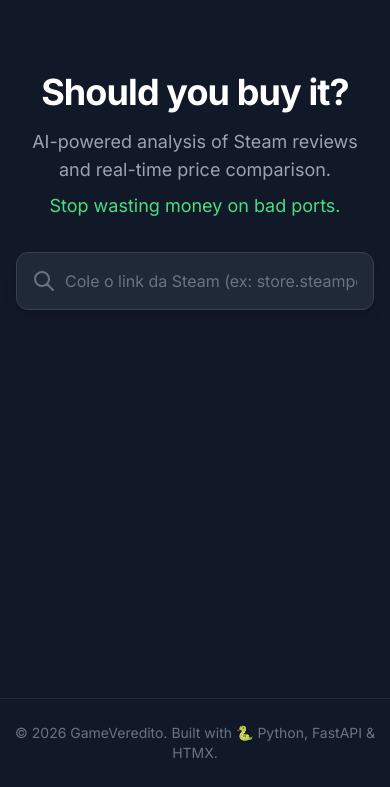
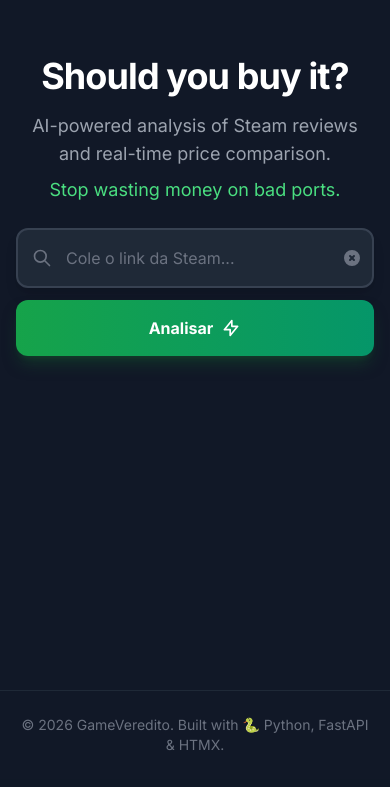
Before and after one commit to andrebonfim/game-veredito, a Python web app: template app/templates/index.html in a window 390 px wide. Shown: the part 65-852 px from the top of the page. After the commit the page ends 815 px from the top, so only its background shows below. Run offline with Jinja, Linux system fonts and the light colour scheme; the template is opened without the code that fills it, so the values that code supplies are empty; some libraries are stand-ins or nearby versions.

Commit message:
Feat(v1.4.0): UI Overhaul - Add Analyze button and Mobile First layout
Removed auto-search on keyup for better UX/control. implemented modular input design with Clear button (X) and separate Analyze button. Fixed spacing issues and optimized for mobile screens.

```diff
--- a/app/core/config.py
+++ b/app/core/config.py
@@ -9,7 +9,7 @@ class Settings(BaseSettings):
 
     # General Info
     PROJECT_NAME: str = "GameVeredito"
-    VERSION: str = "1.3.0"
+    VERSION: str = "1.4.0"
 
     # API Configuration
     # 'GEMINI_API_KEY' is required (no default value).
--- a/app/templates/base.html
+++ b/app/templates/base.html
@@ -49,7 +49,7 @@
   </main>
 
   <footer class="border-t border-gray-800 py-6 mt-auto">
-    <div class="container mx-auto text-center text-sm text-gray-500">
+    <div class="container mx-auto px-4 text-center text-sm text-gray-500">
       <p>&copy; 2026 GameVeredito. Built with 🐍 Python, FastAPI & HTMX.</p>
     </div>
   </footer>
--- a/app/templates/index.html
+++ b/app/templates/index.html
@@ -3,7 +3,19 @@
 {% block title %}GameVeredito | AI Game Analysis{% endblock %}
 
 {% block content %}
-<div class="flex flex-col items-center justify-center pt-10 pb-20 text-center space-y-8">
+
+<style>
+  .htmx-indicator {
+    display: none;
+  }
+
+  .htmx-request .htmx-indicator,
+  .htmx-request.htmx-indicator {
+    display: flex;
+  }
+</style>
+
+<div class="flex flex-col items-center justify-center pt-6 pb-12 text-center space-y-6">
 
   <div class="space-y-4 max-w-2xl">
     <h1 class="text-4xl md:text-6xl font-bold tracking-tight text-white">
@@ -15,29 +27,52 @@
     </p>
   </div>
 
-  <div class="w-full max-w-xl relative group">
+  <form hx-post="/api/analyze" hx-target="#result-area" hx-indicator="#loading-indicator"
+    class="w-full max-w-2xl flex flex-col md:flex-row gap-3 items-stretch mx-auto">
+
+    <div class="relative flex-grow group">
       <div
         class="absolute inset-y-0 left-0 pl-4 flex items-center pointer-events-none text-gray-500 group-focus-within:text-green-500 transition-colors">
-      <svg xmlns="http://www.w3.org/2000/svg" class="h-6 w-6" fill="none" viewBox="0 0 24 24" stroke="currentColor">
+        <svg xmlns="http://www.w3.org/2000/svg" class="h-5 w-5" fill="none" viewBox="0 0 24 24" stroke="currentColor">
           <path stroke-linecap="round" stroke-linejoin="round" stroke-width="2"
             d="M21 21l-6-6m2-5a7 7 0 11-14 0 7 7 0 0114 0z" />
         </svg>
       </div>
 
-    <input type="text" name="game_url"
-      class="block w-full pl-12 pr-4 py-4 bg-gray-800 border border-gray-700 rounded-xl text-white placeholder-gray-500 focus:outline-none focus:ring-2 focus:ring-green-500 focus:border-transparent transition-all shadow-lg"
-      placeholder="Cole o link da Steam (ex: store.steampowered.com/app/1091500...)" hx-post="/api/analyze"
-      hx-trigger="keyup delay:1000ms changed" hx-target="#result-area" hx-indicator="#loading-indicator">
+      <input type="text" name="game_url" id="search-input"
+        class="block w-full pl-12 pr-10 py-4 bg-gray-800 border-2 border-gray-700 rounded-xl text-white placeholder-gray-500 focus:outline-none focus:border-green-500 focus:ring-4 focus:ring-green-500/20 transition-all shadow-lg"
+        placeholder="Cole o link da Steam..." autocomplete="off" required>
+
+      <button type="button"
+        onclick="document.getElementById('search-input').value = ''; document.getElementById('search-input').focus(); document.getElementById('result-area').innerHTML = '';"
+        class="absolute inset-y-0 right-0 pr-3 flex items-center text-gray-500 hover:text-white transition-colors cursor-pointer"
+        title="Limpar">
+        <svg xmlns="http://www.w3.org/2000/svg" class="h-5 w-5" viewBox="0 0 20 20" fill="currentColor">
+          <path fill-rule="evenodd"
+            d="M10 18a8 8 0 100-16 8 8 0 000 16zM8.707 7.293a1 1 0 00-1.414 1.414L8.586 10l-1.293 1.293a1 1 0 101.414 1.414L10 11.414l1.293 1.293a1 1 0 001.414-1.414L11.414 10l1.293-1.293a1 1 0 00-1.414-1.414L10 8.586 8.707 7.293z"
+            clip-rule="evenodd" />
+        </svg>
+      </button>
     </div>
 
-  <div id="loading-indicator" class="htmx-indicator flex flex-col items-center justify-center space-y-2 py-4">
+    <button type="submit"
+      class="bg-gradient-to-r from-green-600 to-emerald-600 hover:from-green-500 hover:to-emerald-500 text-white font-bold py-4 px-8 rounded-xl shadow-lg shadow-green-900/50 transition-all transform active:scale-95 whitespace-nowrap flex items-center justify-center gap-2 w-full md:w-auto">
+      <span>Analisar</span>
+      <svg xmlns="http://www.w3.org/2000/svg" class="h-5 w-5" fill="none" viewBox="0 0 24 24" stroke="currentColor">
+        <path stroke-linecap="round" stroke-linejoin="round" stroke-width="2" d="M13 10V3L4 14h7v7l9-11h-7z" />
+      </svg>
+    </button>
+
+  </form>
+
+  <div id="loading-indicator" class="htmx-indicator flex flex-col items-center justify-center space-y-2 py-6">
     <div class="animate-spin rounded-full h-8 w-8 border-b-2 border-green-500"></div>
     <p class="text-green-400 text-sm animate-pulse font-medium">
       🤖 A IA está lendo reviews, vendo imagens e consultando preços...
     </p>
   </div>
 
-  <div id="result-area" class="w-full max-w-3xl min-h-[100px] transition-all duration-300">
+  <div id="result-area" class="w-full max-w-3xl mt-8 transition-all duration-300">
   </div>
 
 </div>
```
Lines whose indentation alone changed are shown as unchanged.
